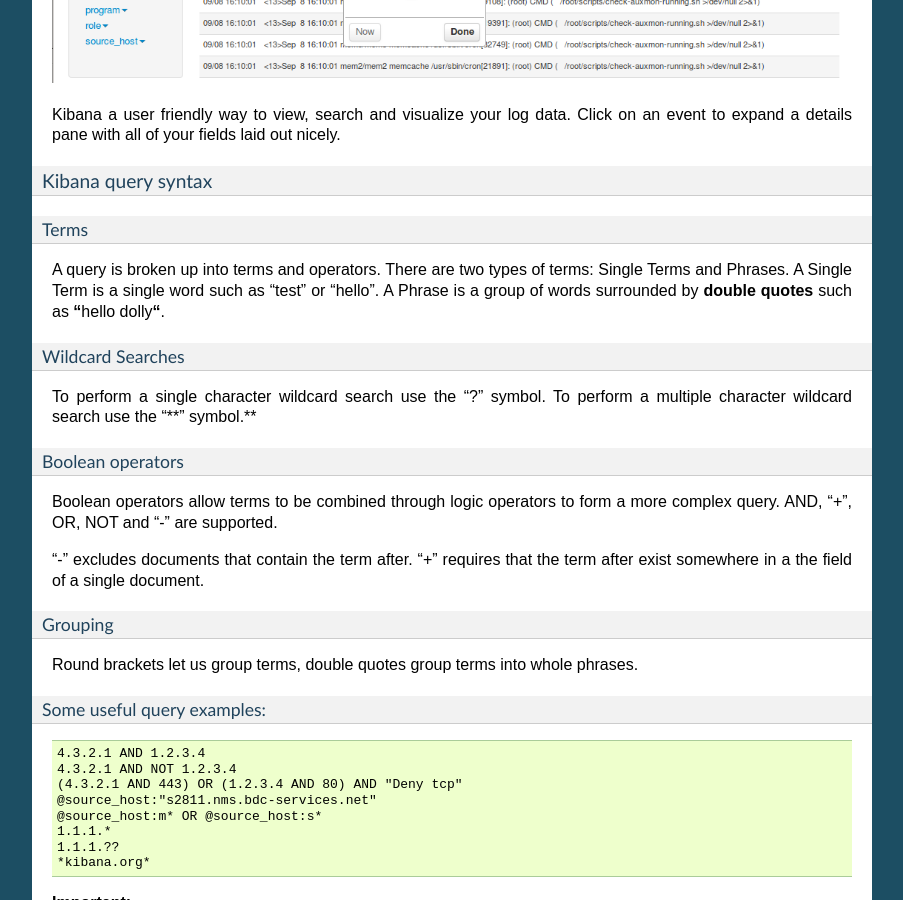
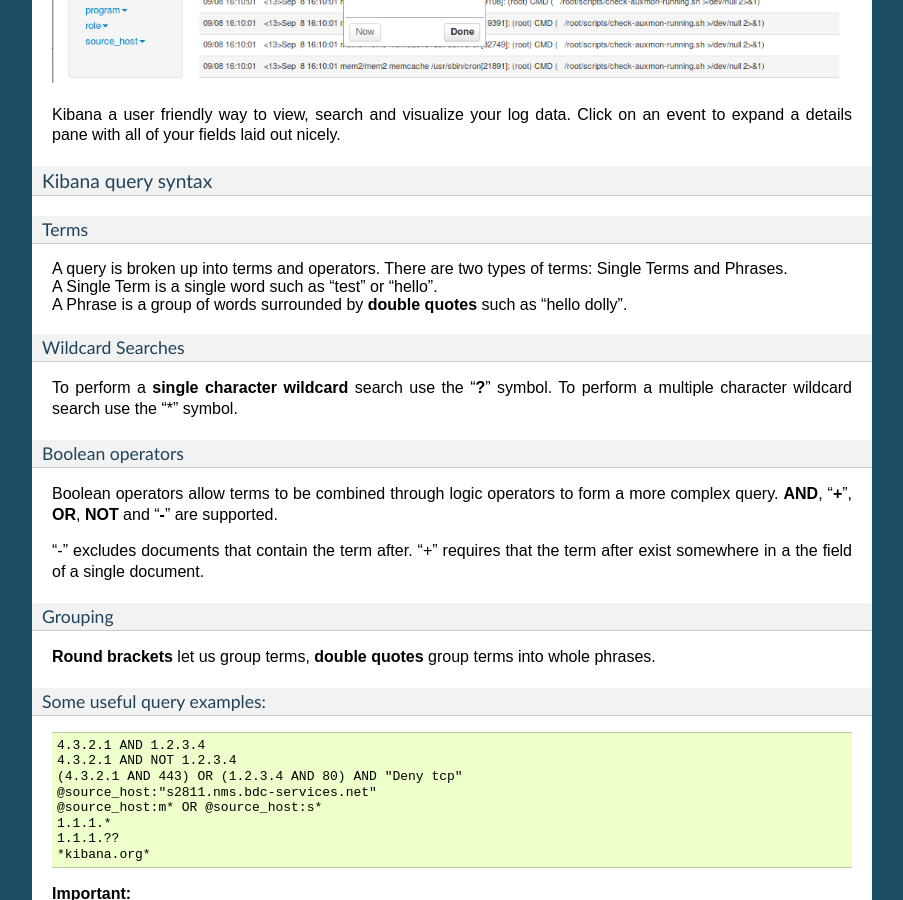
Before and after one commit to bluemutedwisdom/elma-doc, a Sphinx documentation site: the page built from source/manuals/user.rst, in a window 1280 px wide and 900 px high, scrolled down 953 px. Shown: the whole window, without its empty margins (198-1101 px from the left). Built offline with Sphinx 7.4.7, drawn with Linux system fonts in a browser that asks for light colours; pages that are not in the unit, such as notebooks, are missing from menus; some of the changed lines change nothing that is shown.

Commit message:
Some finetuning on formats

```diff
--- a/source/manuals/user.rst
+++ b/source/manuals/user.rst
@@ -40,8 +40,7 @@
 |image0|
 
 Kibana a user friendly way to view, search and visualize your log data.
-Click on an event to expand a details pane with all of your fields laid
-out nicely.
+Click on an event to expand a details pane with all of your fields laid out nicely.
 
 Kibana query syntax
 ~~~~~~~~~~~~~~~~~~~
@@ -49,22 +48,21 @@
 Terms
 ^^^^^
 
-A query is broken up into terms and operators. There are two types of
-terms: Single Terms and Phrases. A Single Term is a single word such as
-"test" or "hello". A Phrase is a group of words surrounded by **double
-quotes** such as **"**\ hello dolly\ **"**.
+| A query is broken up into terms and operators. There are two types of terms: Single Terms and Phrases.
+| A Single Term is a single word such as "test" or "hello".
+| A Phrase is a group of words surrounded by **double quotes** such as "hello dolly".
 
 Wildcard Searches
 ^^^^^^^^^^^^^^^^^
 
-To perform a single character wildcard search use the "?" symbol. To
-perform a multiple character wildcard search use the "**" symbol.**
+To perform a **single character wildcard** search use the "**?**" symbol.
+To perform a multiple character wildcard search use the "*" symbol.
 
 Boolean operators
 ^^^^^^^^^^^^^^^^^
 
-Boolean operators allow terms to be combined through logic operators to
-form a more complex query. AND, "+", OR, NOT and "-" are supported.
+Boolean operators allow terms to be combined through logic operators to form a more complex query.
+**AND**, "**+**", **OR**, **NOT** and "**-**" are supported.
 
 "-" excludes documents that contain the term after. "+" requires that
 the term after exist somewhere in a the field of a single document.
@@ -72,7 +70,7 @@
 Grouping
 ^^^^^^^^
 
-Round brackets let us group terms, double quotes group terms into whole
+**Round brackets** let us group terms, **double quotes** group terms into whole
 phrases.
 
 Some useful query examples:
@@ -91,12 +89,9 @@
 
 **Important:**
 
--  **Boolean operators** such as AND and/or OR must be **ALL
-   CAPITALIZED**.
--  **Not** use a **``*``** or **``?``** symbol **as the first character
-   of a search**.
--  **Special characters ``+ - && || ! ( ) { } [ ] ^ " ~ * ? : \``** has
-   to be **escaped by \\** using the **\\**.
+-  **Boolean operators** such as AND and/or OR must be **ALL CAPITALIZED**.
+-  **Not** use a **``*``** or **``?``** symbol **as the first character of a search**.
+-  **Special characters ``+ - && || ! ( ) { } [ ] ^ " ~ * ? : \``** has to be **escaped by \\** using the **\\**.
 
 Learn lots more about `Lucene query
 syntax <https://lucene.apache.org/core/old_versioned_docs/versions/3_5_0/queryparsersyntax.html>`__
```
